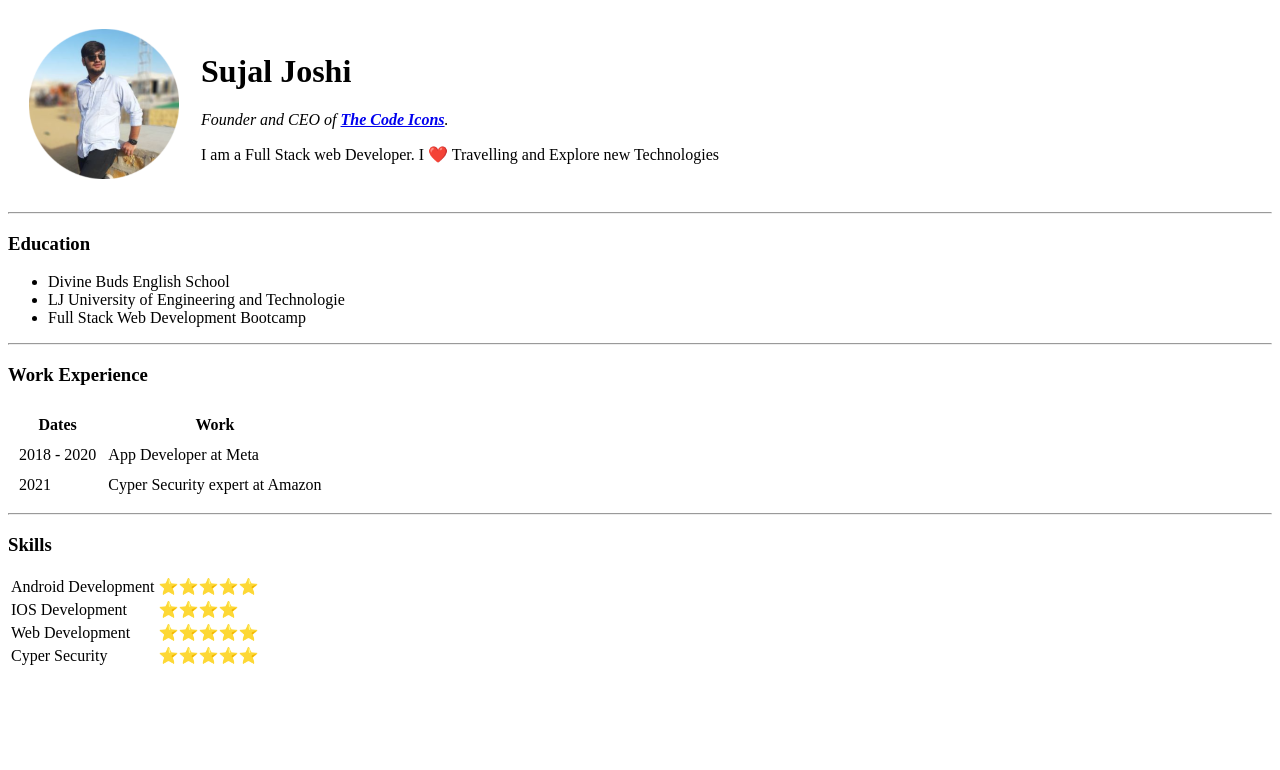
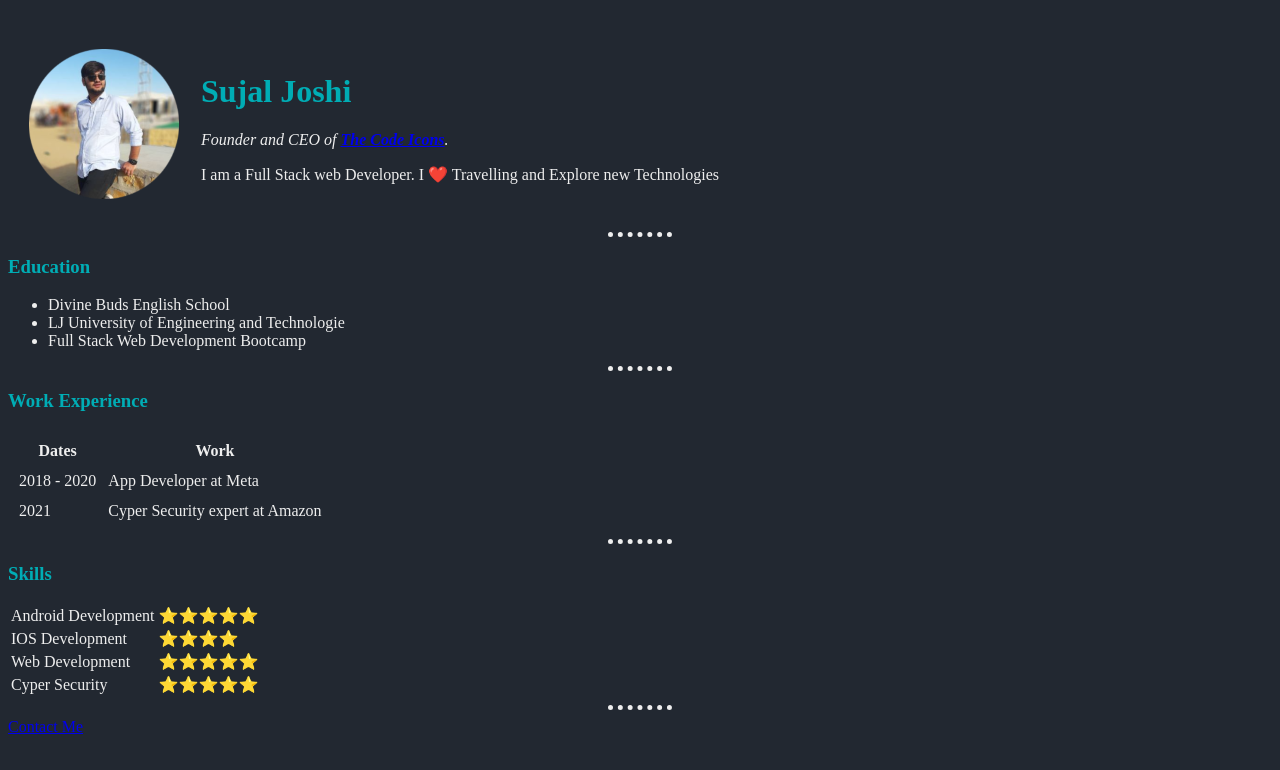
Before and after one commit to thecodeicons/cv, a plain HTML site: page index.html in a window 1280 px wide. Drawn offline with Linux system fonts and the light colour scheme.

Commit message:
Add files via upload

```diff
--- /dev/null
+++ b/contact-me.html
@@ -0,0 +1,28 @@
+<!DOCTYPE html>
+<html lang="en">
+
+<head>
+    <meta charset="UTF-8">
+    <meta http-equiv="X-UA-Compatible" content="IE=edge">
+    <meta name="viewport" content="width=device-width, initial-scale=1.0">
+    <link rel="stylesheet" href="css/style.css">
+    <title>Contact Me</title>
+</head>
+
+<body>
+    <h1>My Contact Details</h1>
+    <p>Fictional Address</p>
+    <p>9974137635</p>
+    <p>mail@mail.com</p>
+    <hr>
+    <form action="">
+        <label for="Your Name:"></label>
+        <input type="text"><br>
+        <label for="Your Address:"></label>
+        <input type="email"><br>
+        <label for="Your Address"></label>
+        <textarea name="address" id="" cols="30" rows="10"></textarea>
+    </form>
+</body>
+
+</html>
--- /dev/null
+++ b/css/style.css
@@ -0,0 +1,19 @@
+body {
+    background-color: #222831;
+    color: #EEEEEE;
+  }
+
+  hr {
+    border-style: none;
+    border-top: dotted;
+    width: 100%;
+    border-color: #EEEEEE;
+    border-width: 5px;
+    width: 5%;
+  }
+  h1{
+    color: #00ADB5;
+  }
+  h3{
+    color: #00ADB5;
+  }
--- a/index.html
+++ b/index.html
@@ -4,11 +4,12 @@
 <head>
   <meta charset="utf-8">
   <title>Sujal Joshi</title>
+  <link rel="stylesheet" href="css/style.css">
 </head>
 
 <body>
   <table cellspacing="20">
-    <tr>
+    <tr></tr>
     <td><img src="images/sujal.png" alt="Sujal Profile Picture"></td>
     <td>
       <h1>Sujal Joshi</h1>
@@ -66,6 +67,8 @@
       <td>⭐⭐⭐⭐⭐</td>
     </tr>
   </table>
+  <hr>
+  <a href="contact-me.html">Contact Me</a>
 </body>
 
 </html>
```
Lines whose indentation alone changed are shown as unchanged.
